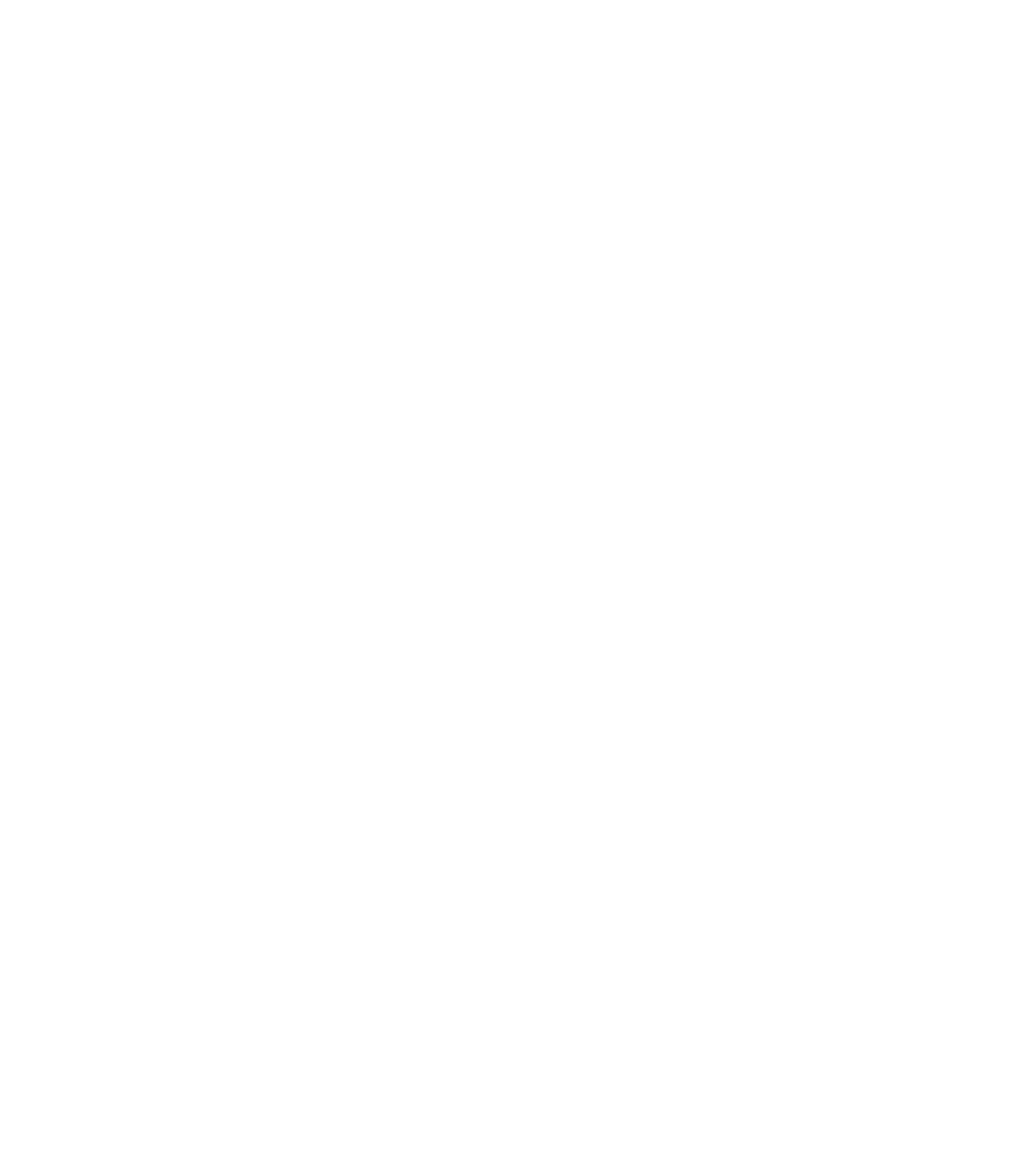
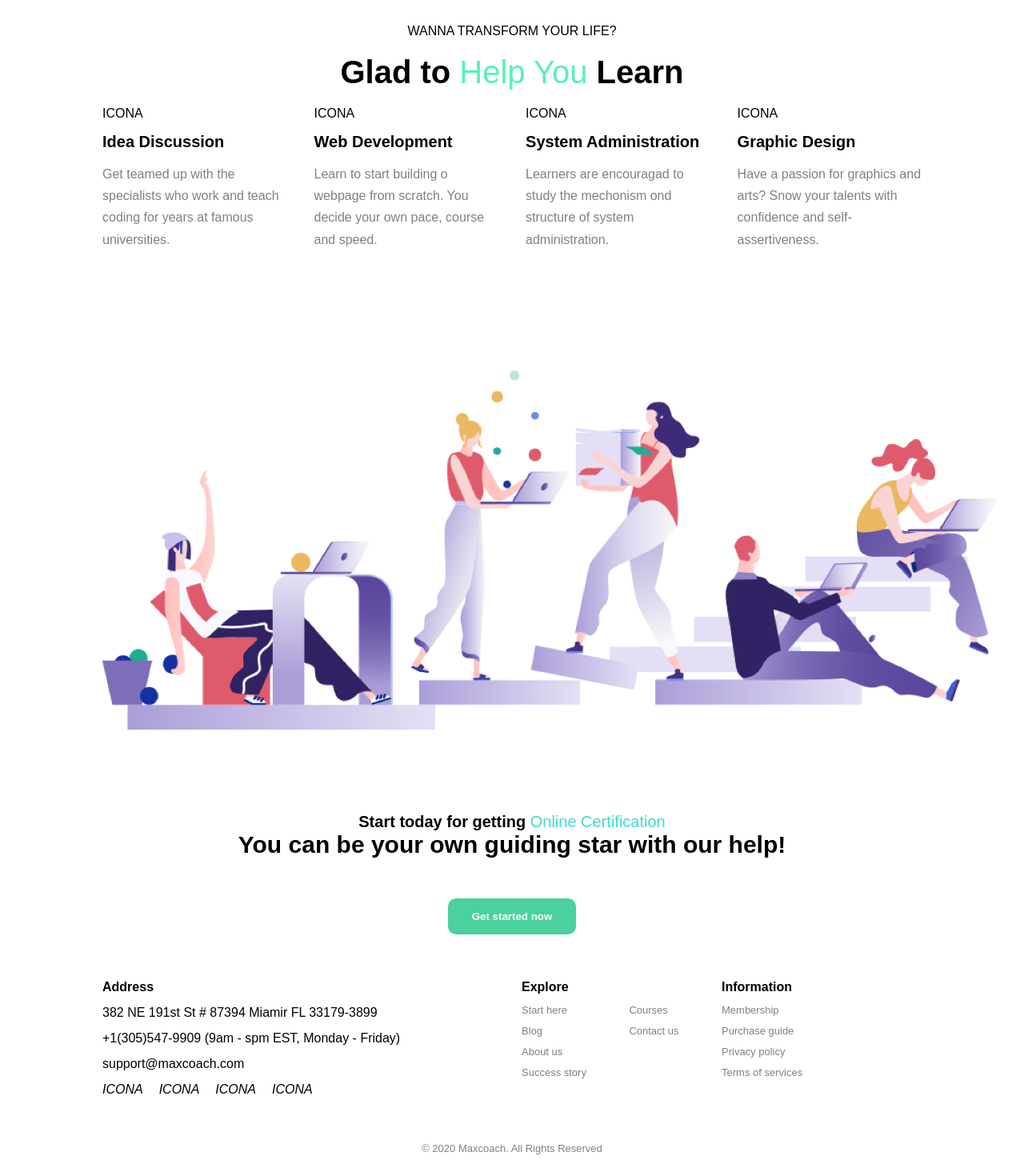
Before and after one commit to Leo9723/proj-html-vuejs, a Vue app: page / in a window 1280 px wide. Shown: the part 4100-5570 px from the top of the page at 80% size. Before the commit the page ends 4080 px from the top, so only its background shows below. Built offline with nearby package versions, Linux system fonts and the light colour scheme.

Commit message:
inserimento footer

```diff
--- a/src/App.vue
+++ b/src/App.vue
@@ -2,12 +2,14 @@
 import AppHeader from './components/AppHeader.vue'
 import AppJumbotron from './components/AppJumbotron.vue'
 import AppMain from './components/AppMain.vue'
+import AppFooter from './components/AppFooter.vue'
 
 export default {
   components: {
     AppHeader,
     AppJumbotron,
     AppMain,
+    AppFooter
   }
 }
 </script>
@@ -16,6 +18,7 @@
     <AppHeader></AppHeader>
     <AppJumbotron></AppJumbotron>
     <AppMain></AppMain>
+    <AppFooter></AppFooter>
   </div>
 </template>
 <style lang="scss">
--- a/src/components/AppFooter.vue
+++ b/src/components/AppFooter.vue
@@ -0,0 +1,124 @@
+<script>
+export default {
+    data(){
+        return{
+            infos: [
+                {
+                    address: "382 NE 191st St # 87394 Miamir FL 33179-3899",
+                    number: "+1(305)547-9909 (9am - spm EST, Monday - Friday)",
+                    mail: "support@maxcoach.com",
+                    socialIco: [
+                        "Ico1",
+                        "Ico2",
+                        "Ico3",
+                        "Ico4"
+                    ]
+                }
+            ],
+            lists: [
+                {
+                    title: "Explore",
+                    items: [
+                        "Start here",
+                        "Blog",
+                        "About us",
+                        "Success story",
+                        "Courses",
+                        "Contact us"
+                    ]
+                },
+                {
+                    title: "Information",
+                    items: [
+                        "Membership",
+                        "Purchase guide",
+                        "Privacy policy",
+                        "Terms of services"
+                    ]
+                },
+            ]
+        }
+    }
+}
+</script>
+<template lang="">
+    <div class="container">
+        <div class="info" v-for="info in infos">
+            <h4>Address</h4>
+            <div class="address">
+                {{ info.address }}
+            </div>
+            <div class="number">
+                {{ info.number }}
+            </div>
+            <div class="mail">
+                {{ info.mail }}
+            </div>
+            <div class="icons">
+                <i :class="ico" v-for="ico in info.socialIco">
+                    ICONA
+                </i>
+            </div>
+        </div>
+        <div class="more">
+            <ul class="main-ul">
+                <li v-for="list in lists" class="main-li">
+                    <h4>{{ list.title }}</h4>
+                    <ul>
+                        <li v-for="item in list.items">
+                            {{ item }}
+                        </li>
+                    </ul>
+                </li>
+            </ul>
+        </div>
+    </div>
+        <div class="copyright">
+            © 2020 Maxcoach. All Rights Reserved
+        </div>
+</template>
+<style lang="scss" scoped>
+    .container {
+        width: 80%;
+        margin: 0 auto;
+        display: flex;
+        justify-content: space-between;
+        .info{
+            line-height: 2;
+            .icons{
+                display: flex;
+                i{
+                    margin-right: 20px;
+                }
+            }
+        }
+        .more{
+            line-height: 2;
+            ul{
+                list-style-type: none;
+            }
+            .main-ul{
+                display: flex;
+                .main-li{
+                    width: 250px;
+                    ul{
+                        height: 110px;
+                        display: flex;
+                        flex-direction: column;
+                        flex-wrap: wrap;
+                        color: gray;
+                        font-size: small;
+                    }
+
+                }
+            }
+
+        }
+    }
+    .copyright{
+            font-size: small;
+            color: gray;
+            margin: 50px 0px;
+            text-align: center;
+        }
+</style>
--- a/src/components/AppMain.vue
+++ b/src/components/AppMain.vue
@@ -5,6 +5,7 @@
 import SectionFour from './MainSections/SectionFour.vue'
 import SectionFive from './MainSections/SectionFive.vue'
 import SectionSix from './MainSections/SectionSix.vue'
+import SectionSeven from './MainSections/SectionSeven.vue'
 
 export default {
     components:{
@@ -13,7 +14,8 @@
         SectionThree,
         SectionFour,
         SectionFive,
-        SectionSix
+        SectionSix,
+        SectionSeven
     }
 }
 </script>
@@ -25,6 +27,7 @@
         <SectionFour></SectionFour>
         <SectionFive></SectionFive>
         <SectionSix></SectionSix>
+        <SectionSeven></SectionSeven>
     </div>
 </template>
 <style lang="">
--- /dev/null
+++ b/src/components/MainSections/SectionSeven.vue
@@ -0,0 +1,38 @@
+<script>
+export default {
+
+}
+</script>
+<template lang="">
+    <div class="main-cont">
+        <h3>Start today for getting <span>Online Certification</span></h3>
+        <h2>You can be your own guiding star with our help!</h2>
+        <button>Get started now</button>
+    </div>
+</template>
+<style lang="scss" scoped>
+.main-cont{
+    text-align: center;
+    margin-top: 100px;
+    h3{
+        font-size: 20px;
+        span{
+            font-weight: lighter;
+            color: rgb(66, 218, 197);
+        }
+    }
+    h2{
+        font-size: 30px;
+    }
+    button{
+        margin-top: 50px;
+        padding: 15px 30px;
+        color: white;
+        font-weight: bold;
+        background-color: rgb(74, 209, 157);
+        border: none;
+        border-radius: 10px;
+        margin-bottom: 50px;
+    }
+}
+</style>
--- a/src/components/MainSections/SectionSix.vue
+++ b/src/components/MainSections/SectionSix.vue
@@ -1,13 +1,86 @@
 <script>
 export default {
-
+    data(){
+        return{
+            cards: [
+                {
+                    ico: "ico",
+                    title:"Idea Discussion",
+                    paragraph: "Get teamed up with the specialists who work and teach coding for years at famous universities."
+                },
+                {
+                    ico: "ico",
+                    title:"Web Development",
+                    paragraph: "Learn to start building o webpage from scratch. You decide your own pace, course and speed."
+                },
+                {
+                    ico: "ico",
+                    title:"System Administration",
+                    paragraph: "Learners are encouragad to study the mechonism ond structure of system administration."
+                },
+                {
+                    ico: "ico",
+                    title:"Graphic Design",
+                    paragraph: "Have a passion for graphics and arts? Snow your talents with confidence and self-assertiveness."
+                }
+            ]
+        }
+    }
 }
 </script>
 <template lang="">
-    <div>
-
+    <div class="main-cont">
+        <div class="intestation">
+            <div class="info">
+                WANNA TRANSFORM YOUR LIFE?
+            </div>
+            <h2>Glad to <span>Help You</span> Learn</h2>
+        </div>
+        <div class="cards">
+            <div class="card" v-for="card in cards">
+                <div :class="card.ico">ICONA</div>
+                <h3>{{ card.title }}</h3>
+                <p>{{ card.paragraph }}</p>
+            </div>
+        </div>
+        <img src="/public/images/home-6-services-image.png" alt="">
     </div>
 </template>
-<style lang="">
-
+<style lang="scss" scoped>
+        .main-cont{
+        width: 80%;
+        margin: 0 auto;
+        margin-top: 50px;
+        .intestation{
+            text-align: center;
+        }
+        .intro{
+            font-size: small;
+            color: gray;
+        }
+        h2{
+            font-size: 40px;
+            margin: 20px 0px;
+            span{
+                font-weight: lighter;
+                color: rgb(88, 241, 183);
+            }
+        }
+        .cards{
+            display: flex;
+            justify-content: space-between;
+            margin-bottom: 150px;
+            .card{
+                width: calc(90% / 4);
+                h3{
+                    margin: 15px 0px;
+                    font-size: 20px;
+                }
+                p{
+                    color: gray;
+                    line-height: 1.7;
+                }
+            }
+        }
+    }
 </style>
--- a/src/components/MainSections/SectionThree.vue
+++ b/src/components/MainSections/SectionThree.vue
@@ -117,7 +117,8 @@
     background-color: rgb(74, 209, 157);
     border: none;
     border-radius: 10px;
-    margin-bottom: 50px;}
+    margin-bottom: 50px;
+}
 .cards{
     display: flex;
     flex-direction: column;
```
